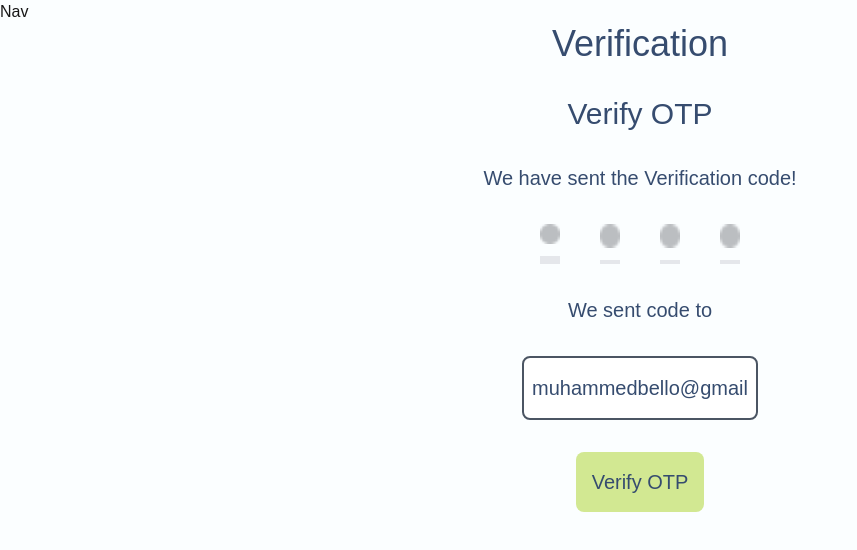
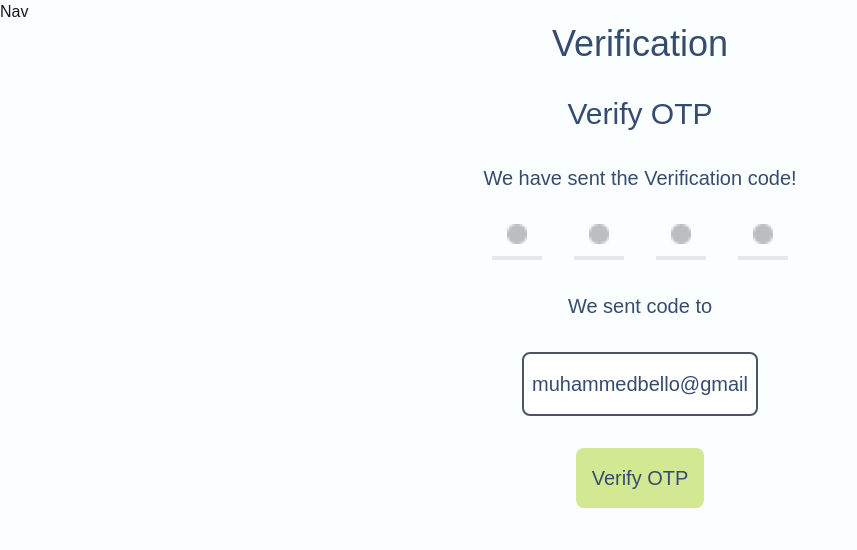
Before and after one commit to Sallah10/neighborhood-hub, a Next.js app: page /verification in a window 1280 px wide. Shown: the top 550 px of the page, without its empty margins (0-857 px from the left). Built offline with nearby package versions, Linux system fonts and the light colour scheme.

Commit message:
verification page done and dusted

```diff
--- a/app/verification/page.tsx
+++ b/app/verification/page.tsx
@@ -10,17 +10,17 @@ const Verification = () => {
                 <h1 className='text-h1'>Verification</h1>
                 <h2 className='text-h2'> Verify OTP</h2>
                 <p className='text-p'>We have sent the Verification code!</p>
-                <div className='flex flex-row gap-10 self-center '>
-                    <div className='flex border-b-8 pb-3 border-[gray-900]'>
+                <div className='flex flex-row gap-8 self-center '>
+                    <div className='flex border-b-4 pb-3 border-[gray-900] w-[50px] items-center justify-center'>
                         <Image src={dot} alt='dot' width={20} height={20} />
                     </div>
-                    <div className='flex border-b-4 pb-3 border-[gray-700]'>
+                    <div className='flex border-b-4 pb-3 border-[gray-700]  w-[50px] items-center justify-center'>
                         <Image src={dot} alt='dot' width={20} height={20} />
                     </div>
-                    <div className='flex border-b-4 pb-3 border-[gray-700]'>
+                    <div className='flex border-b-4 pb-3 border-[gray-700] w-[50px] items-center justify-center'>
                         <Image src={dot} alt='dot' width={20} height={20} />
                     </div>
-                    <div className='flex border-b-4 pb-3 border-[gray-700]'>
+                    <div className='flex border-b-4 pb-3 border-[gray-700] w-[50px] items-center justify-center'>
                         <Image src={dot} alt='dot' width={20} height={20} />
                     </div>
                 </div>
```
